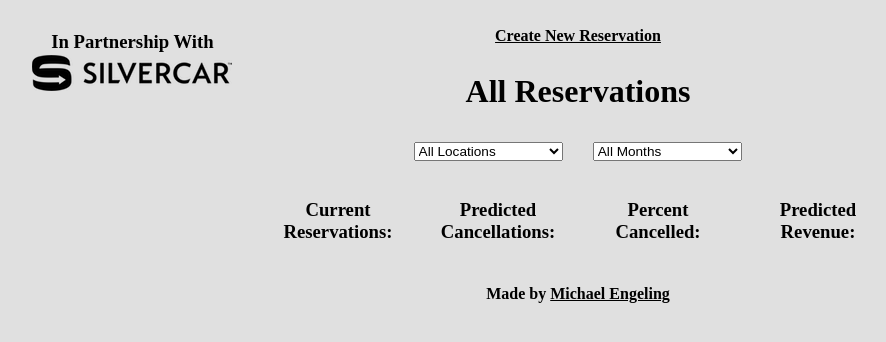
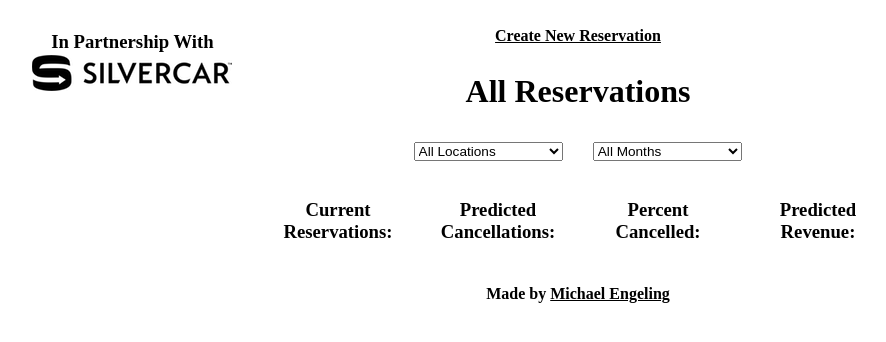
Before and after one commit to mengeling/silvercar-cancellation-predictor, a Flask app: template app/templates/index.html in a window 1280 px wide. Shown: the top 342 px of the page, without its empty margins (70-956 px from the left). Run offline with Flask 2, Linux system fonts and the light colour scheme; the template is opened without the code that fills it, so the values that code supplies are empty; parts of the project's set-up code (start-up, migrations or seed data) failed here and were passed over; some libraries are stand-ins or nearby versions.

Commit message:
Fixed logo background color

```diff
--- a/app/static/css/styles.css
+++ b/app/static/css/styles.css
@@ -2,7 +2,7 @@
   text-align: center;
   display: block;
   width: 100%;
-  background-color: #E0E0E0;
+  background-color: white;
 }
 
 h3 {
```
Also changed, not shown: images/silvercar_logo.png.
